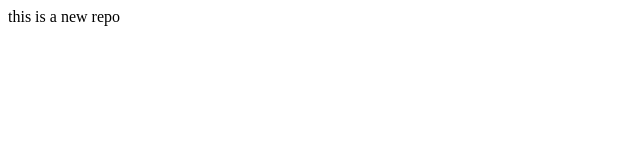
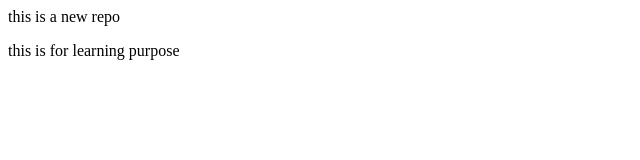
Before and after one commit to Kusmach/localrepository, a plain HTML site: page index.html in a window 1280 px wide. Shown: the whole page, without its empty margins (0-640 px from the left). Drawn offline with Linux system fonts and the light colour scheme.

Commit message:
Update index.html

```diff
--- a/index.html
+++ b/index.html
@@ -1 +1,2 @@
 <p>this is a new repo</p>
+<P>this is for learning purpose</P>
```
